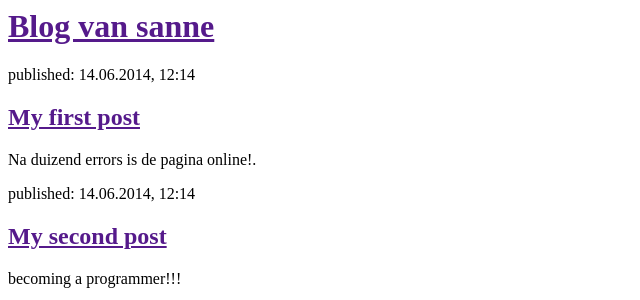
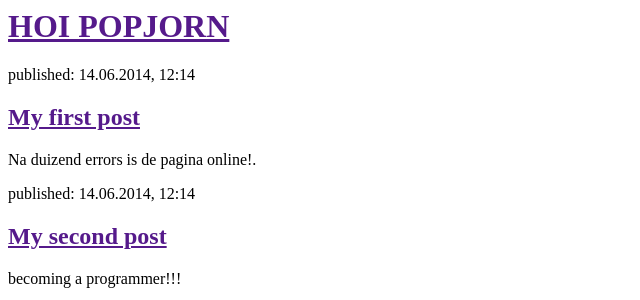
Before and after one commit to sannesimons/my-first-blog, a Django app: page / in a window 1280 px wide. Shown: the top 300 px of the page, without its empty margins (0-640 px from the left). Run offline with Django 3.2, Linux system fonts and the light colour scheme.

Commit message:
changed title

```diff
--- a/blog/templates/blog/post_list.html
+++ b/blog/templates/blog/post_list.html
@@ -1,10 +1,10 @@
 <html>
     <head>
-        <title>Sanne's blog</title>
+        <title>Sanne's website</title>
     </head>
     <body>
         <div>
-            <h1><a href="">Blog van sanne</a></h1>
+            <h1><a href="">HOI POPJORN</a></h1>
         </div>
 
         <div>
```
Also changed, not shown: 1 other file.
